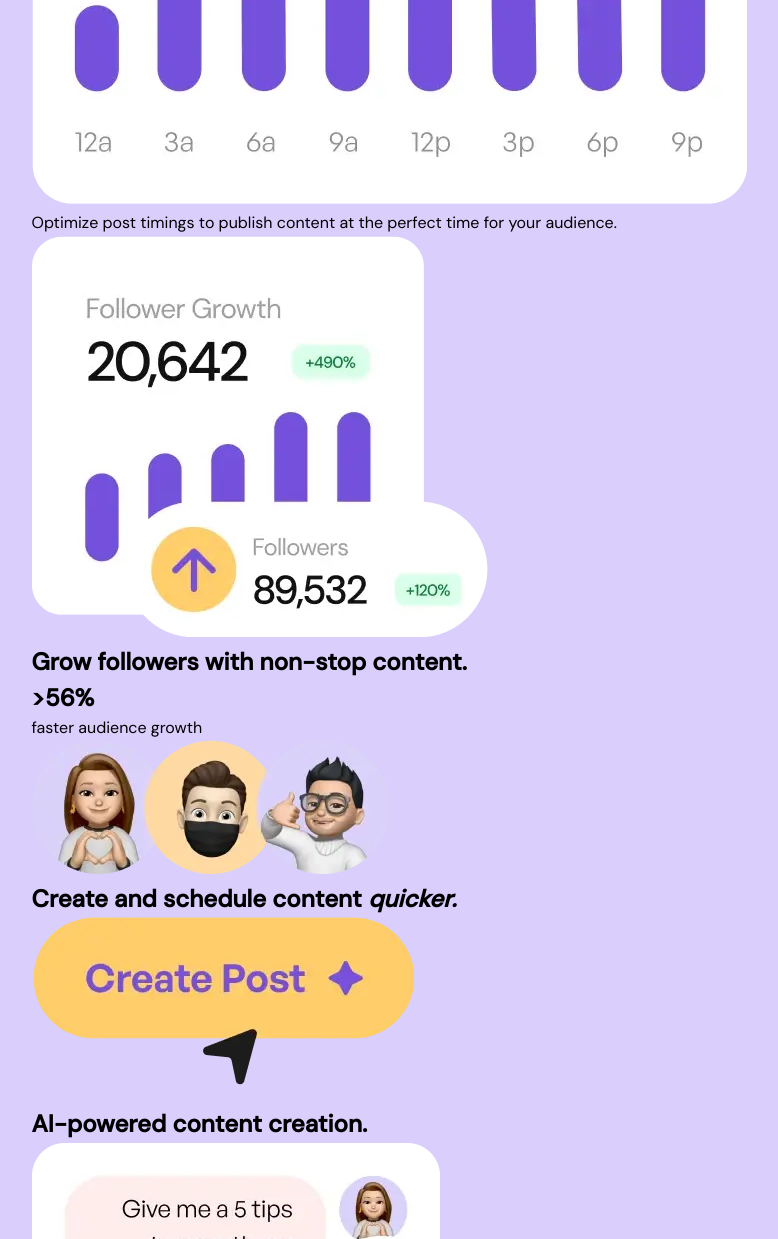
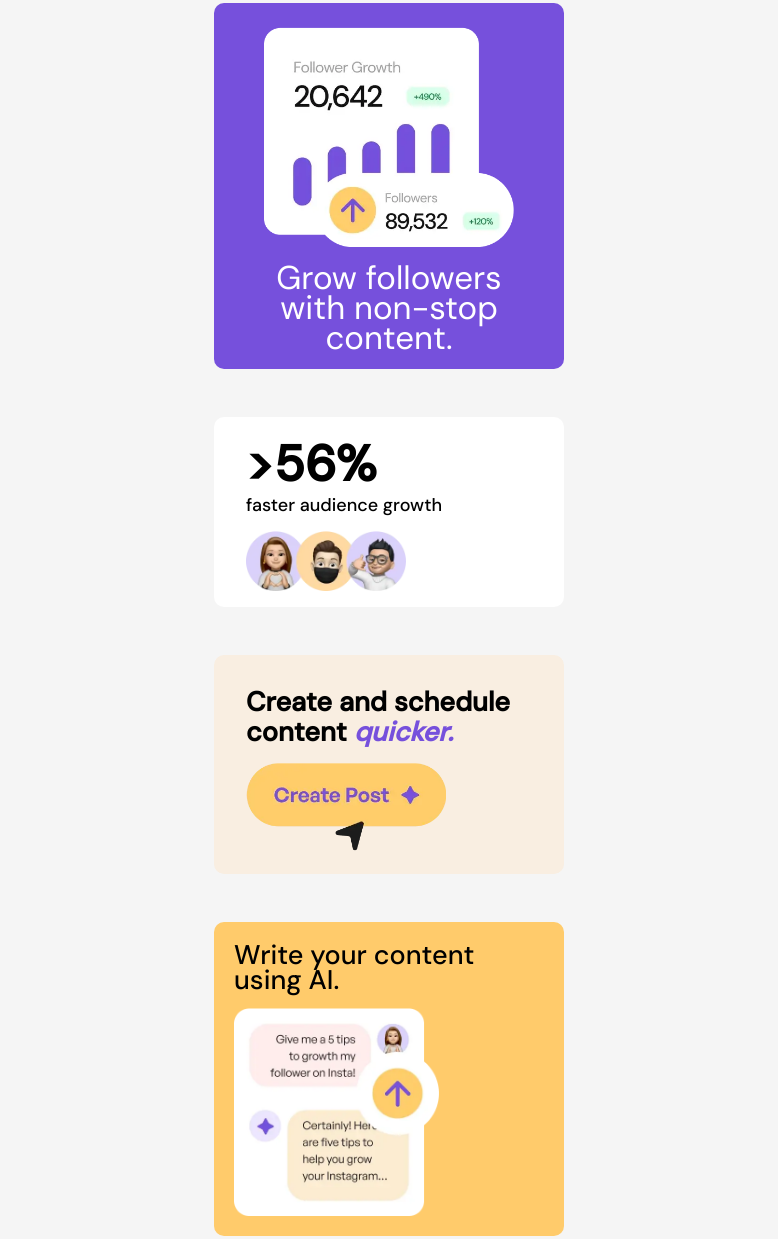
Before and after one commit to lozukka/bento-FMChallenge, a plain HTML site: page index.html in a window 1280 px wide. Shown: the part 1428-2667 px from the top of the page, without its empty margins (251-1029 px from the left). Drawn offline with Linux system fonts and the light colour scheme.

Commit message:
Mobile view ready
I finnish with the mobile view.

```diff
--- a/index.html
+++ b/index.html
@@ -51,7 +51,7 @@
 </section>
 
 <section id="card8">
-   <h2>AI-powered content creation.</h2>
+   <h2>Write your content using AI.</h2>
    <img src="assets/images/illustration-ai-content.webp" alt="AI content illustration">
  </section>
   </main>
--- a/styles.css
+++ b/styles.css
@@ -34,7 +34,7 @@ body {
     font-size: 16px;
     line-height: 1.5;
     font-weight: 400;
-    background-color: var(--color-purple-100);
+    background-color: rgba(245,245,245,255);
   }
 
 #cards {
@@ -115,11 +115,9 @@ body {
     max-width: 350px;
     display: flex;
     flex-direction: column;
-    justify-content: center;
-    align-items: center;
     border-radius: 10px;
     padding: 1rem;
-
+    padding-bottom: 0;
 }
 
 #card3 h2 {
@@ -129,10 +127,167 @@ body {
 }
 
 #card3 img {
-    width: 320px;
+    width: 250px;
     height: auto;
+    margin-top: 1rem;
+}
+
+/*CARD 4*/
+
+#card4 {
+    background-color: var(--color-purple-100);
+    margin: 1.5rem auto;
+    width: 100%;
+    max-width: 350px;
+    display: flex;
+    flex-direction: column;
+    text-align: center;
+    border-radius: 10px;
+    padding: 1rem;
+    padding-bottom: 0;
+}
+
+#card4 h2 {
+    font-size: 22px;
+    line-height: 30px;
+    font-weight: 600;
+    margin: 1rem;
+}
+
+#card4 p {
+    font-size: 18px;
+    line-height: 20px;
+    margin: 1rem;
+    font-weight: 500;
+}
+
+/*CARD 5*/
+#card5 {
+    background-color: var(--color-purple-500);
+    margin: 1.5rem auto;
+    width: 100%;
+    max-width: 350px;
+    display: flex;
+    flex-direction: column;
+    text-align: center;
+    border-radius: 10px;
+    padding: 1rem;
+    padding-bottom: 0;
+}
+
+#card5 h2 {
+    font-size: 33px;
+    line-height: 30px;
+    font-weight: 400;
+    margin: 1rem;
+    color: var(--color-white);
+}
+
+#card5 img {
+    width: 250px;
+    height: auto;
+    margin-top: 0.5rem;
+    align-self: center;
+}
+
+/*CARD 6*/
+
+#card6 {
+    background-color: var(--color-white);
+    margin: 1.5rem auto;
+    width: 100%;
+    max-width: 350px;
+    display: flex;
+    flex-direction: column;
+    border-radius: 10px;
+    padding: 1rem;
+}
+
+#card6 h2 {
+    font-size: 50px;
+    line-height: 30px;
+    font-weight: 600;
+    margin: 1rem;
+}
+
+#card6 p {
+    font-size: 18px;
+    line-height: 20px;
+    margin-left: 1rem;
+    font-weight: 500;
+}
+
+#card6 img {
+    width: 160px;
+    height: auto;
+    margin-top: 1rem;
+    margin-left: 1rem;
+}
+
+/*CARD 7*/
+
+#card7 {
+    background-color: var(--color-yellow-100);
+    margin: 1.5rem auto;
+    width: 100%;
+    max-width: 350px;
+    display: flex;
+    flex-direction: column;
+    border-radius: 10px;
+    padding: 1rem;
+}
+
+#card7 h2 {
+    font-size: 27px;
+    line-height: 30px;
+    font-weight: 600;
+    margin: 1rem;
+}
+
+#card7 i {
+    color: var(--color-purple-500);
+}
+
+#card7 img {
+    width: 200px;
+    height: auto;
+    margin-left: 1rem;
+}
+
+/*CARD 8*/
+
+#card8 {
+    background-color: var(--color-yellow-500);
+    margin: 1.5rem auto;
+    width: 100%;
+    max-width: 350px;
+    display: flex;
+    flex-direction: column;
+    border-radius: 10px;
+    padding: 1.25rem;
+}
+
+#card8 h2 {
+    font-size: 27px;
+    line-height: 25px;
+    font-weight: 500;
 
 }
+
+#card8 img {
+    width: 205px;
+    height: auto;
+    margin-top: 1rem;
+}
+/*
+@media (min-width: 1440px) {
+    #cards {
+        grid-template-columns: repeat(4, 1fr);
+        grid-template-rows: repeat(4, 1fr);
+        grid-column-gap: 0px;
+        grid-row-gap: 0px;
+    }
+}*/
 
 /*
 - Mobile: 375px
```
